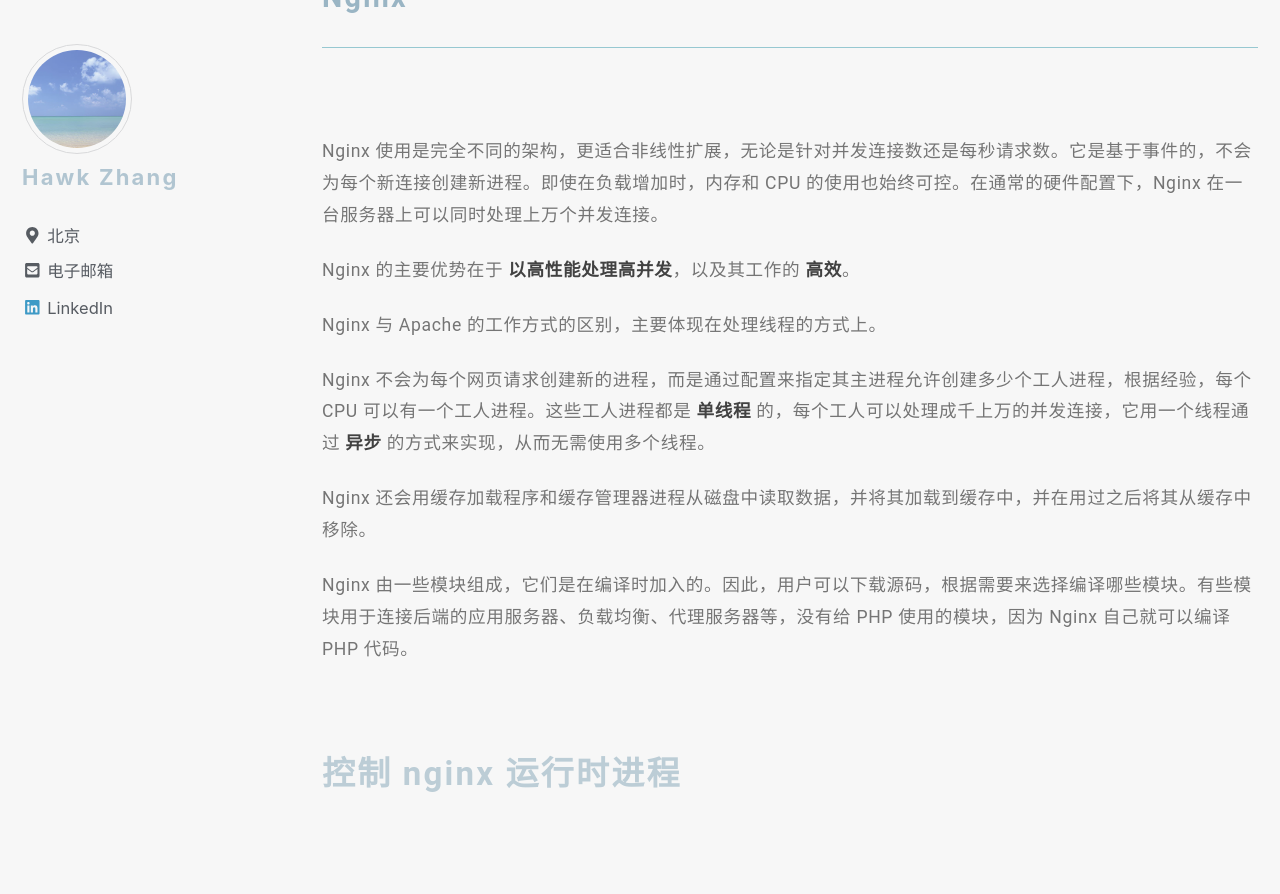
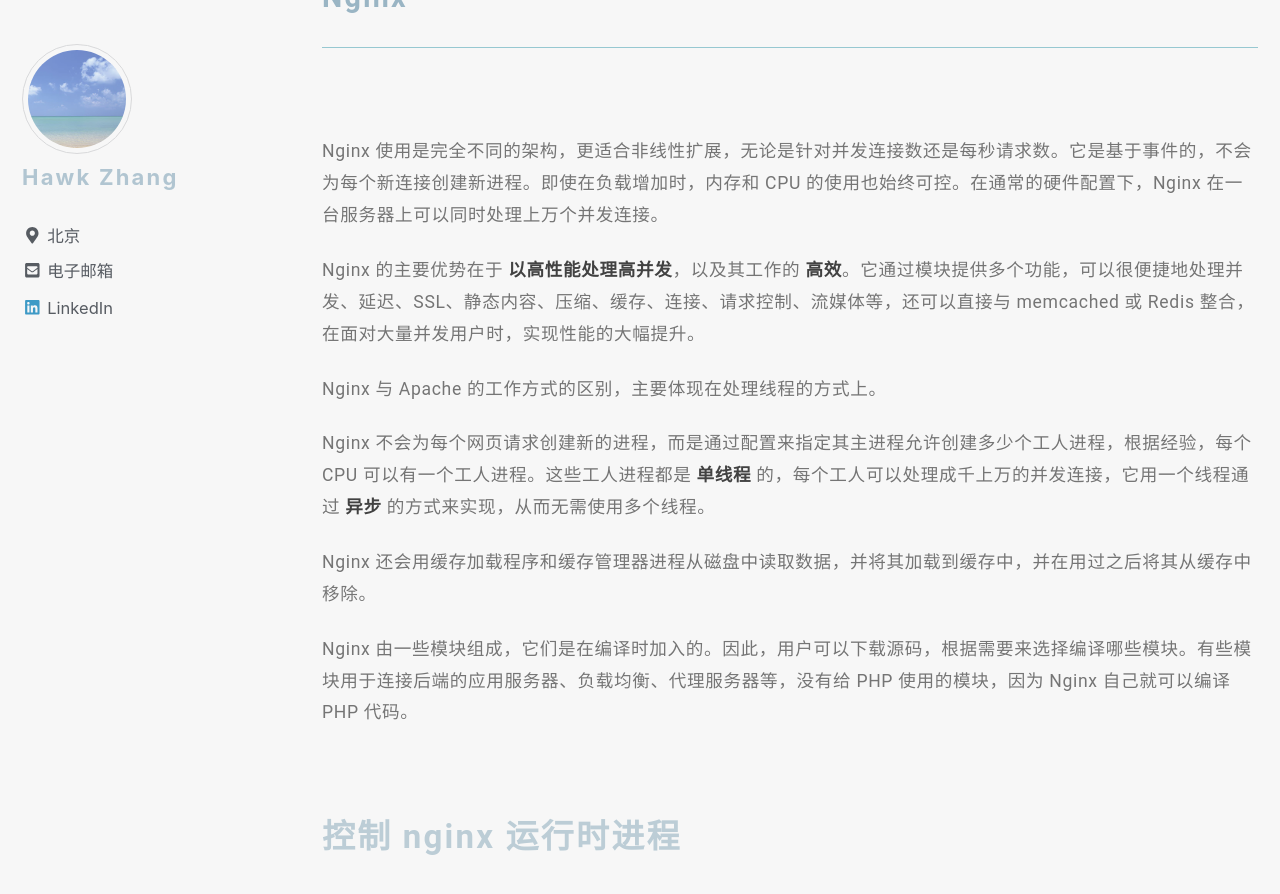
Before and after one commit to narru888/linotes_note, a Jekyll site: the page built from _posts/server/nginx/2016-01-03-nginx.basic.md, in a window 1280 px wide and 900 px high, scrolled down 2273 px. Shown: the top 894 px of the window. Built offline with Jekyll 4.4.1, drawn with Linux system fonts in a browser that asks for light colours; nearby versions of some CDN libraries; a script that is not in the unit is left out.

Commit message:
update on 2018-09-25 16:40:01 CST

```diff
--- a/_posts/server/nginx/2016-01-03-nginx.basic.md
+++ b/_posts/server/nginx/2016-01-03-nginx.basic.md
@@ -67,7 +67,15 @@
 
 Nginx 使用是完全不同的架构，更适合非线性扩展，无论是针对并发连接数还是每秒请求数。它是基于事件的，不会为每个新连接创建新进程。即使在负载增加时，内存和 CPU 的使用也始终可控。在通常的硬件配置下，Nginx 在一台服务器上可以同时处理上万个并发连接。
 
-Nginx 的主要优势在于 **以高性能处理高并发**，以及其工作的 **高效**。
+Nginx 的主要优势在于 **以高性能处理高并发**，以及其工作的 **高效**。它通过模块提供多个功能，可以很便捷地处理并发、延迟、SSL、静态内容、压缩、缓存、连接、请求控制、流媒体等，还可以直接与 memcached 或 Redis 整合，在面对大量并发用户时，实现性能的大幅提升。
+
+
+
+
+
+
+
+
 
 
 Nginx 与 Apache 的工作方式的区别，主要体现在处理线程的方式上。
```
